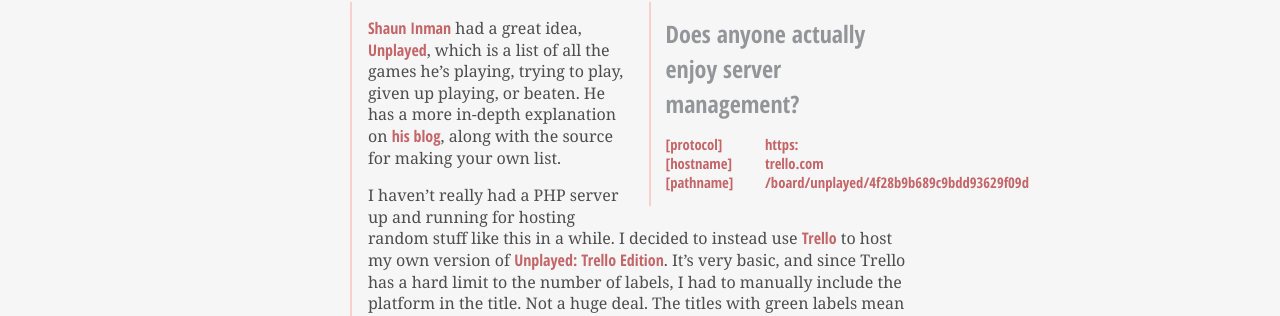
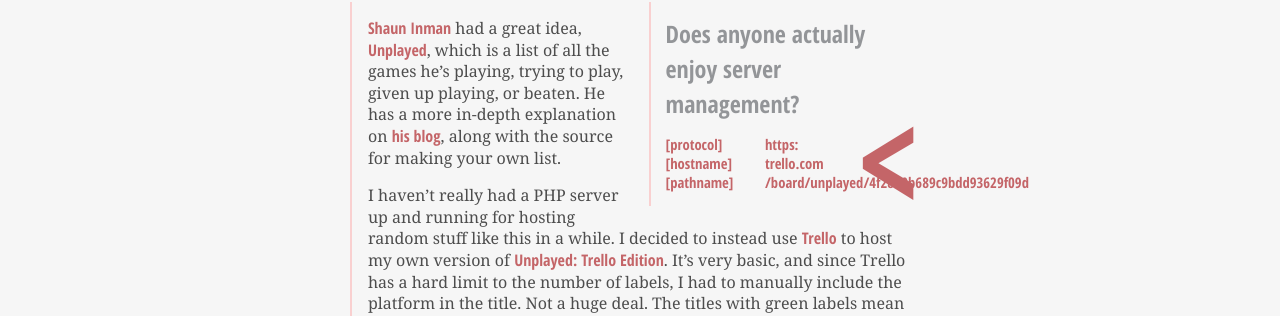
Before and after one commit to kirbysayshi/kirbysayshi.github.com, a Jekyll site: the page built from _posts/2012-04-01-unplayed-trello-edition.md, in a window 1280 px wide. Shown: the part 405-721 px from the top of the page. Built offline with Jekyll 4.4.1, drawn with Linux system fonts in a browser that asks for light colours; nearby versions of some CDN libraries; Markdown is read by kramdown in place of the engine named in the settings; comment, search, counter and statistics services are not loaded.

Commit message:
project url arrow

```diff
--- a/css/main.css
+++ b/css/main.css
@@ -531,7 +531,8 @@
 .post header .post-meta { font-size: 11pt; }
 .post aside { float: right; padding-right: 0; border-left: 1.5pt #F9D0D0 solid; font-size: 18pt; line-height: 145%; }
 .post .row aside:first-child { margin-left: 2.75%; margin-bottom: 2.75%; padding-top: 2.75%; padding-bottom: 2.75%; }
-.post aside .project-url { display: block; margin-top: 5.5%; font-size: 11pt; line-height: 14pt; }
+.post aside .project-url { display: block; position: relative; margin-top: 5.5%; font-size: 11pt; line-height: 14pt; }
+.post aside .project-url:before { content: "<"; font-size: 10em; position: absolute; right: -7px; top: 14px; }
 .post .post-content {  }
 .post .hn-prompt { margin-top: 0; padding-top: 5.5%; padding-bottom: 2.75%; }
 .post ul { font-size: 1em; }
```
